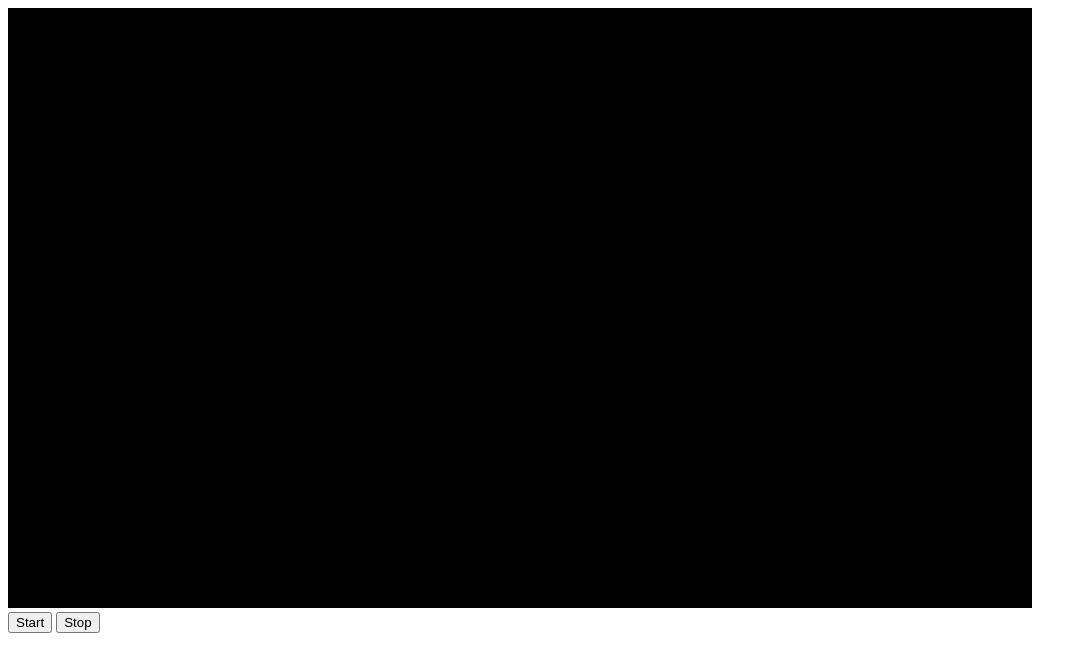
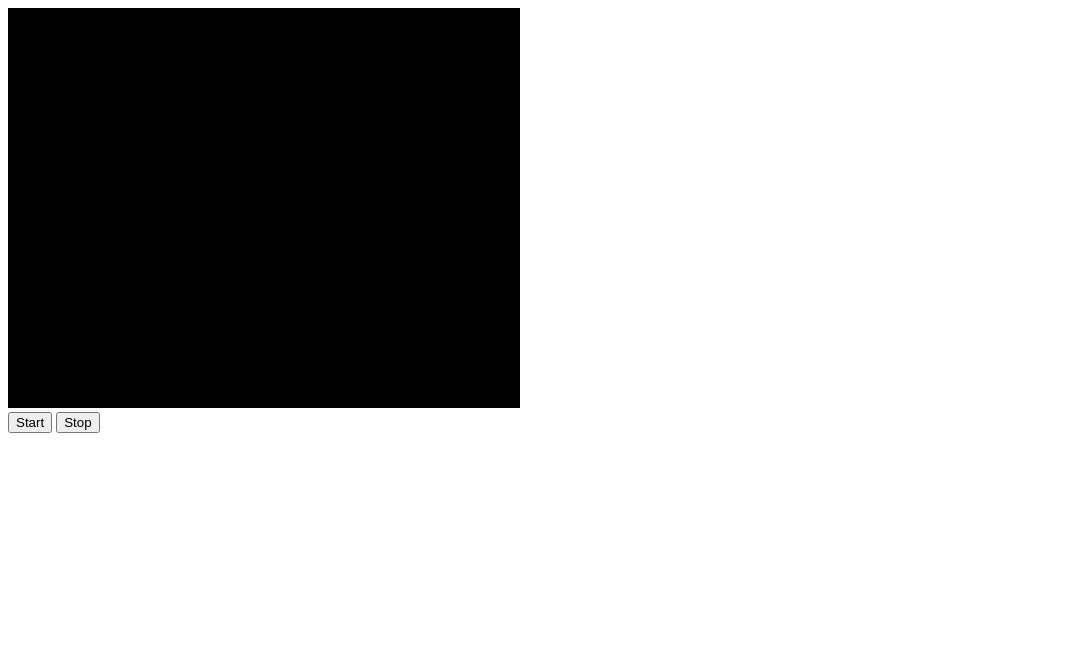
Before and after one commit to Glup3/friendly-waffle, a plain HTML site: page index.html in a window 1280 px wide. Shown: the whole page, without its empty margins (0-1087 px from the left). Drawn offline with Linux system fonts and the light colour scheme.

Commit message:
make canvas smaller

```diff
--- a/index.html
+++ b/index.html
@@ -8,7 +8,7 @@
     <link rel="stylesheet" type="text/css" media="screen" href="index.css" />
   </head>
   <body>
-    <canvas id="stage" width="1024" height="600"> </canvas>
+    <canvas id="stage" width="512" height="400"> </canvas>
     <div><input type="button" id="start_btn" value="Start" /> <input type="button" id="stop_btn" value="Stop" /></div>
 
     <script src="index.js"></script>
```
